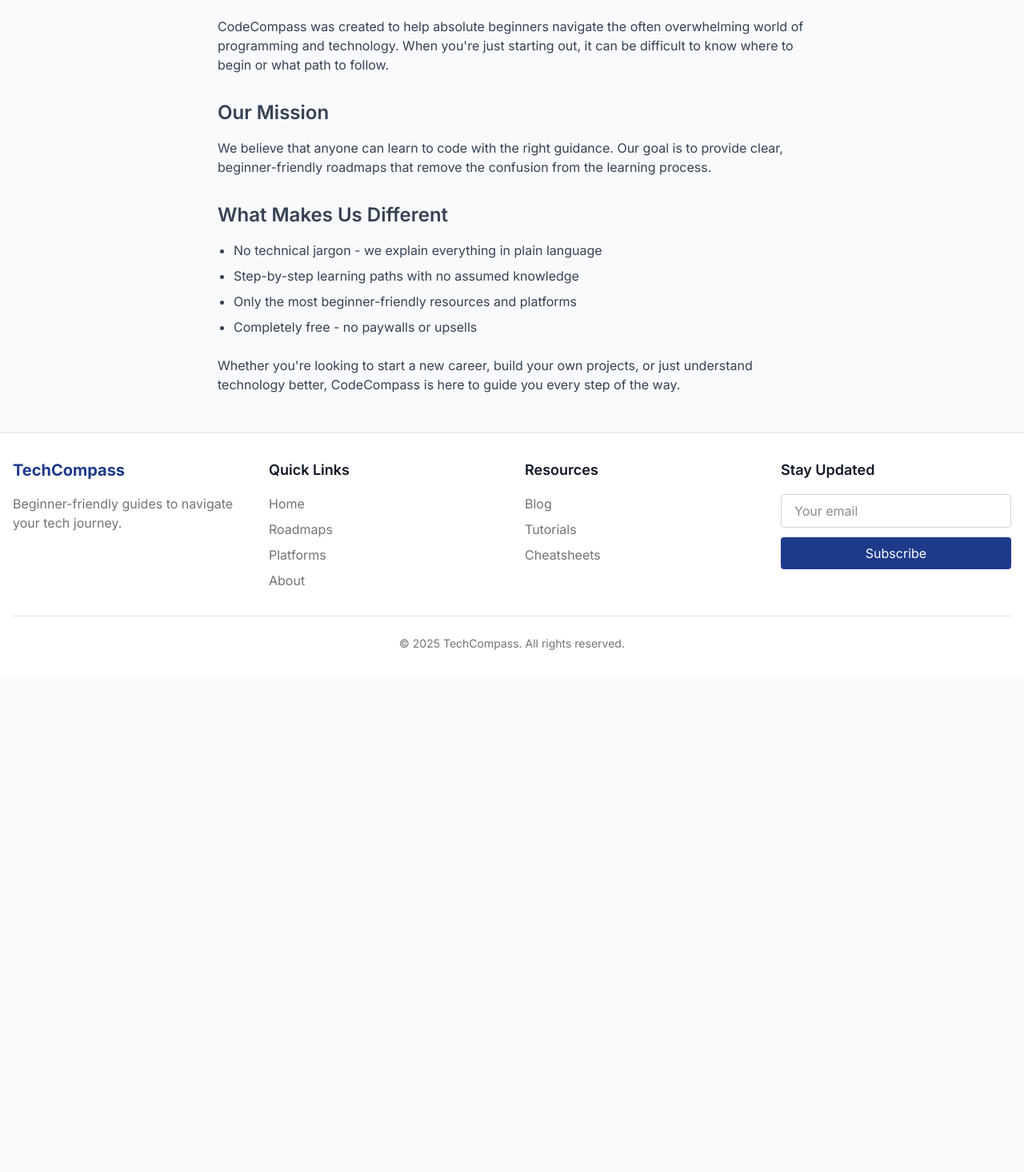
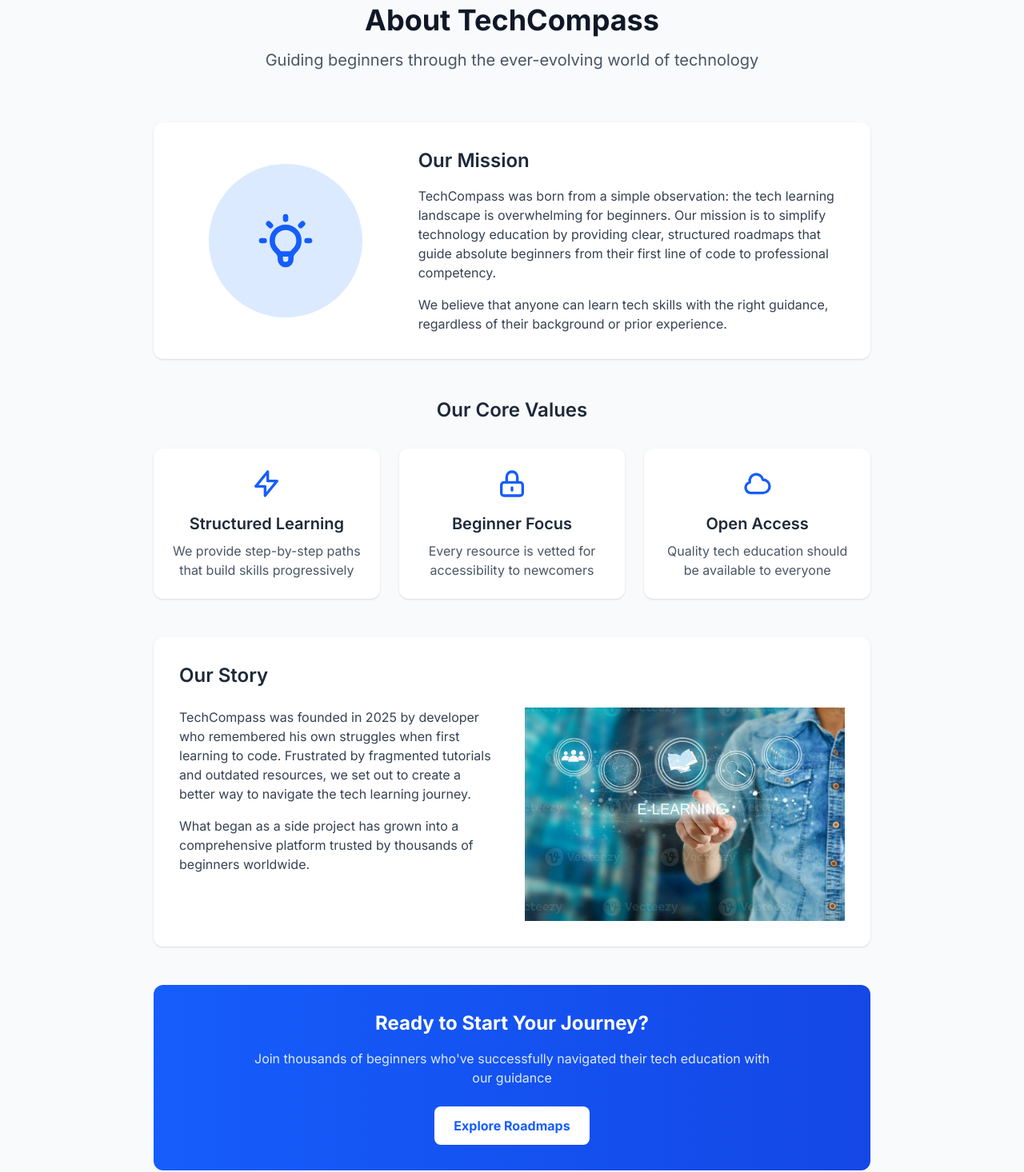
Before and after one commit to biniyamagegnehu/TechCompass-E-learning-website, a React (Vite) app: page /about in a window 1280 px wide. Shown: the part 91-1557 px from the top of the page at 80% size. Before the commit the page ends 938 px from the top, so only its background shows below. Built offline with nearby package versions, Linux system fonts and the light colour scheme.

Commit message:
change the content of about page

```diff
--- a/src/pages/About.jsx
+++ b/src/pages/About.jsx
@@ -1,44 +1,129 @@
-import Header from '../components/Header'
-import Footer from '../components/Footer'
+import Header from '../components/Header';
+import Footer from '../components/Footer';
+import image from '../assets/e-learning-photo.jpg'
 
 export default function About() {
   return (
-    <div className="min-h-screen flex flex-col">
+    <div className="min-h-screen flex flex-col bg-gray-50">
       <Header />
-      <main className="flex-grow">
-        <section className="py-12 bg-gray-50">
-          <div className="container mx-auto px-4 max-w-3xl">
-            <h1 className="text-3xl md:text-4xl font-bold mb-6">About CodeCompass</h1>
+      <main className="flex-grow pt-24 pb-12 px-4">
+        <div className="max-w-4xl mx-auto">
+          {/* Hero Section */}
+          <div className="text-center mb-16">
+            <h1 className="text-4xl font-bold text-gray-900 mb-4">About TechCompass</h1>
+            <p className="text-xl text-gray-600 max-w-2xl mx-auto">
+              Guiding beginners through the ever-evolving world of technology
+            </p>
+          </div>
 
-            <div className="prose prose-lg text-gray-700">
-              <p className="mb-4">
-                CodeCompass was created to help absolute beginners navigate the often overwhelming world of programming and technology.
-                When you're just starting out, it can be difficult to know where to begin or what path to follow.
-              </p>
-
-              <h2 className="text-2xl font-semibold mt-8 mb-4">Our Mission</h2>
-              <p className="mb-4">
-                We believe that anyone can learn to code with the right guidance. Our goal is to provide clear,
-                beginner-friendly roadmaps that remove the confusion from the learning process.
-              </p>
-
-              <h2 className="text-2xl font-semibold mt-8 mb-4">What Makes Us Different</h2>
-              <ul className="list-disc pl-5 space-y-2 mb-6">
-                <li>No technical jargon - we explain everything in plain language</li>
-                <li>Step-by-step learning paths with no assumed knowledge</li>
-                <li>Only the most beginner-friendly resources and platforms</li>
-                <li>Completely free - no paywalls or upsells</li>
-              </ul>
-
-              <p>
-                Whether you're looking to start a new career, build your own projects, or just understand technology better,
-                CodeCompass is here to guide you every step of the way.
-              </p>
+          {/* Mission Section */}
+          <div className="bg-white rounded-xl shadow-sm p-8 mb-12">
+            <div className="flex flex-col md:flex-row gap-8 items-center">
+              <div className="md:w-1/3 flex justify-center">
+                <div className="bg-blue-100 rounded-full w-48 h-48 flex items-center justify-center">
+                  <svg xmlns="http://www.w3.org/2000/svg" className="h-20 w-20 text-blue-600" fill="none" viewBox="0 0 24 24" stroke="currentColor">
+                    <path strokeLinecap="round" strokeLinejoin="round" strokeWidth="2" d="M9.663 17h4.673M12 3v1m6.364 1.636l-.707.707M21 12h-1M4 12H3m3.343-5.657l-.707-.707m2.828 9.9a5 5 0 117.072 0l-.548.547A3.374 3.374 0 0014 18.469V19a2 2 0 11-4 0v-.531c0-.895-.356-1.754-.988-2.386l-.548-.547z" />
+                  </svg>
+                </div>
+              </div>
+              <div className="md:w-2/3">
+                <h2 className="text-2xl font-semibold text-gray-800 mb-4">Our Mission</h2>
+                <p className="text-gray-700 mb-4">
+                  TechCompass was born from a simple observation: the tech learning landscape is overwhelming for beginners.
+                  Our mission is to simplify technology education by providing clear, structured roadmaps that guide absolute
+                  beginners from their first line of code to professional competency.
+                </p>
+                <p className="text-gray-700">
+                  We believe that anyone can learn tech skills with the right guidance, regardless of their background or
+                  prior experience.
+                </p>
+              </div>
             </div>
           </div>
-        </section>
+
+          {/* Values Section */}
+          <div className="mb-12">
+            <h2 className="text-2xl font-semibold text-center text-gray-800 mb-8">Our Core Values</h2>
+            <div className="grid md:grid-cols-3 gap-6">
+              {[
+                {
+                  icon: (
+                    <svg xmlns="http://www.w3.org/2000/svg" className="h-10 w-10 text-blue-600" fill="none" viewBox="0 0 24 24" stroke="currentColor">
+                      <path strokeLinecap="round" strokeLinejoin="round" strokeWidth="2" d="M13 10V3L4 14h7v7l9-11h-7z" />
+                    </svg>
+                  ),
+                  title: "Structured Learning",
+                  description: "We provide step-by-step paths that build skills progressively"
+                },
+                {
+                  icon: (
+                    <svg xmlns="http://www.w3.org/2000/svg" className="h-10 w-10 text-blue-600" fill="none" viewBox="0 0 24 24" stroke="currentColor">
+                      <path strokeLinecap="round" strokeLinejoin="round" strokeWidth="2" d="M12 15v2m-6 4h12a2 2 0 002-2v-6a2 2 0 00-2-2H6a2 2 0 00-2 2v6a2 2 0 002 2zm10-10V7a4 4 0 00-8 0v4h8z" />
+                    </svg>
+                  ),
+                  title: "Beginner Focus",
+                  description: "Every resource is vetted for accessibility to newcomers"
+                },
+                {
+                  icon: (
+                    <svg xmlns="http://www.w3.org/2000/svg" className="h-10 w-10 text-blue-600" fill="none" viewBox="0 0 24 24" stroke="currentColor">
+                      <path strokeLinecap="round" strokeLinejoin="round" strokeWidth="2" d="M3 15a4 4 0 004 4h9a5 5 0 10-.1-9.999 5.002 5.002 0 10-9.78 2.096A4.001 4.001 0 003 15z" />
+                    </svg>
+                  ),
+                  title: "Open Access",
+                  description: "Quality tech education should be available to everyone"
+                }
+              ].map((value, index) => (
+                <div key={index} className="bg-white rounded-xl shadow-sm p-6 text-center">
+                  <div className="flex justify-center mb-4">
+                    {value.icon}
+                  </div>
+                  <h3 className="text-xl font-semibold text-gray-800 mb-2">{value.title}</h3>
+                  <p className="text-gray-600">{value.description}</p>
+                </div>
+              ))}
+            </div>
+          </div>
+
+          {/* Team/Story Section */}
+          <div className="bg-white rounded-xl shadow-sm p-8 mb-12">
+            <h2 className="text-2xl font-semibold text-gray-800 mb-6">Our Story</h2>
+            <div className="grid md:grid-cols-2 gap-8">
+              <div>
+                <p className="text-gray-700 mb-4">
+                  TechCompass was founded in 2025 by developer who remembered his own struggles when first
+                  learning to code. Frustrated by fragmented tutorials and outdated resources, we set out to create
+                  a better way to navigate the tech learning journey.
+                </p>
+                <p className="text-gray-700">
+                  What began as a side project has grown into a comprehensive platform trusted by thousands of beginners
+                  worldwide.
+                </p>
+              </div>
+              <div>
+                <div className="bg-gray-100 rounded-lg h-full flex items-center justify-center">
+                  <span className="text-gray-400"><img src={image} alt="" /></span>
+                </div>
+              </div>
+            </div>
+          </div>
+
+          {/* Call to Action */}
+          <div className="bg-gradient-to-r from-blue-600 to-blue-700 rounded-xl text-white p-8 text-center">
+            <h2 className="text-2xl font-bold mb-4">Ready to Start Your Journey?</h2>
+            <p className="text-blue-100 mb-6 max-w-2xl mx-auto">
+              Join thousands of beginners who've successfully navigated their tech education with our guidance
+            </p>
+            <a
+              href="/roadmaps"
+              className="inline-block bg-white text-blue-600 font-bold px-6 py-3 rounded-lg hover:bg-gray-100 transition-colors"
+            >
+              Explore Roadmaps
+            </a>
+          </div>
+        </div>
       </main>
       <Footer />
     </div>
-  )
+  );
 }
```
Also changed, not shown: src/assets/e-learning-photo.jpg (added).
